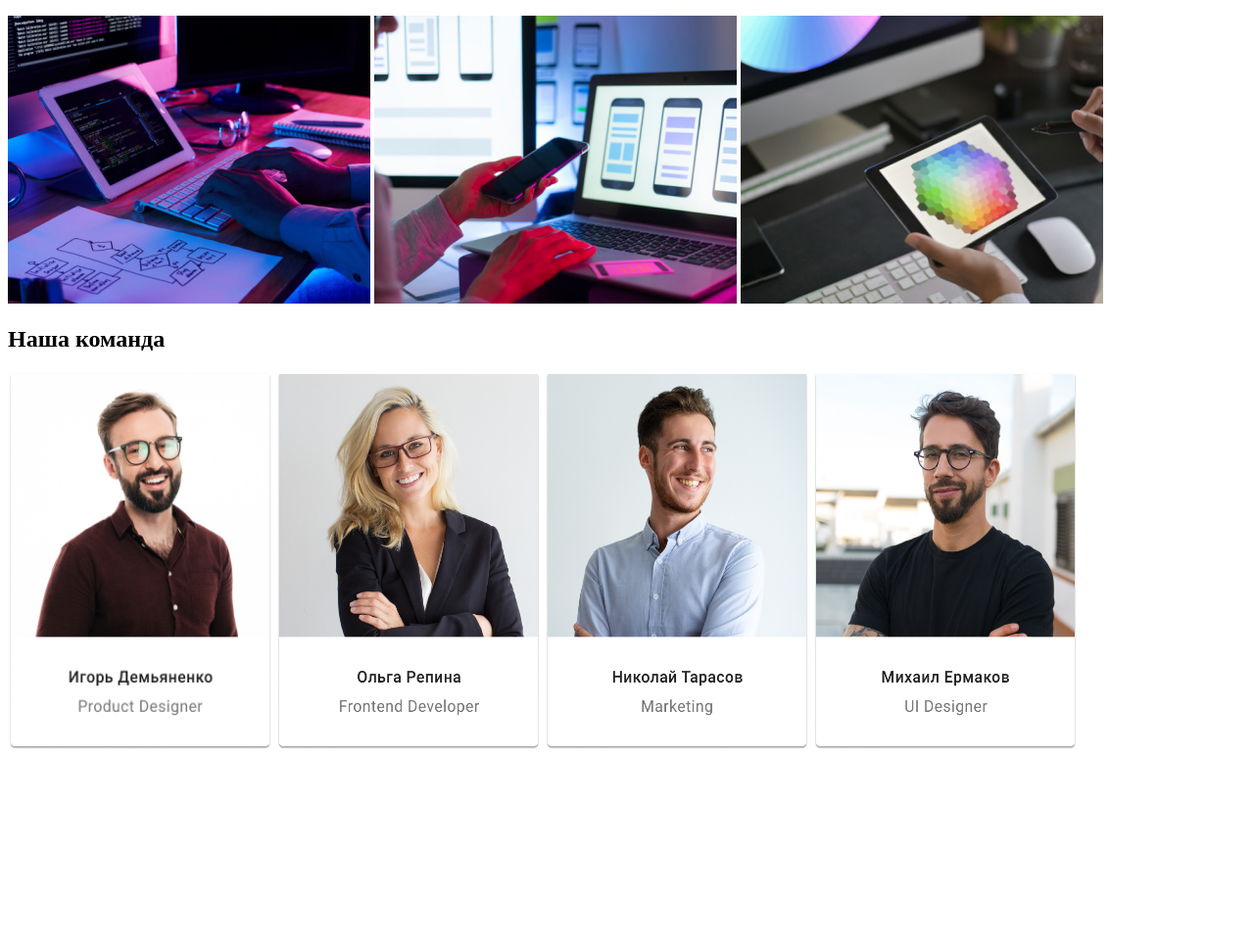
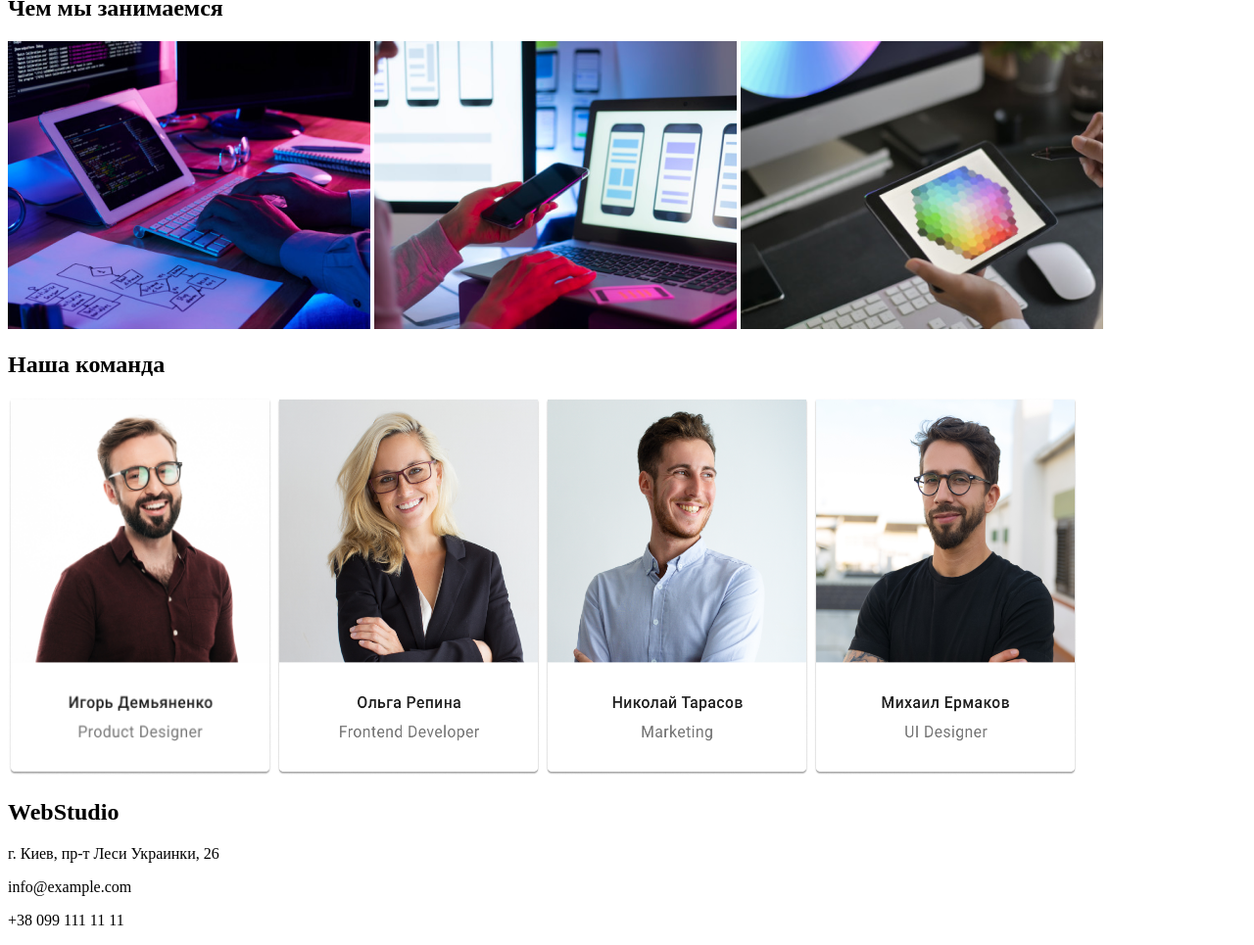
Before and after one commit to Volker246/Html_Test1, a plain HTML site: page index.html in a window 1280 px wide. Shown: the part 428-1393 px from the top of the page at 98% size. Before the commit the page ends 1206 px from the top, so only its background shows below. Drawn offline with Linux system fonts and the light colour scheme.

Commit message:
7. More Pictures

```diff
--- a/index.html
+++ b/index.html
@@ -9,7 +9,7 @@
 <body>
 
 <header>
-   <a href="#"WebStudio></a>
+   <a href="#">WebStudio</a>
    <nav>
         <ul>
             <li><a href="">Студия</a> </li>
@@ -52,14 +52,17 @@
 <img src="Bilder/Bild6/bild6.png" alt="Computer Bild6" width="270" height="386"/>
 <img src="Bilder/Bild7/bild7.png" alt="Computer Bild7" width="270" height="386"/>
 
-
-
-
 </main>
 
+<footer>
+  <article>
+    <h2>WebStudio</h2>
+    <p>г. Киев, пр-т Леси Украинки, 26</p>
+    <p>info@example.com</p>
+    <p>+38 099 111 11 11</p>
+  </article>
 
-
+</footer>
 
 </body>
-
 </html>
```
Also changed, not shown: Bilder/Bild4/bild4.png (renamed from Bilder/bild4/bild4.png), Bilder/Bild5/bild5.png (renamed from Bilder/bild5/bild5.png), Bilder/Bild6/bild6.png (renamed from Bilder/bild6/bild6.png), Bilder/Bild7/bild7.png (renamed from Bilder/bild7/bild7.png).
